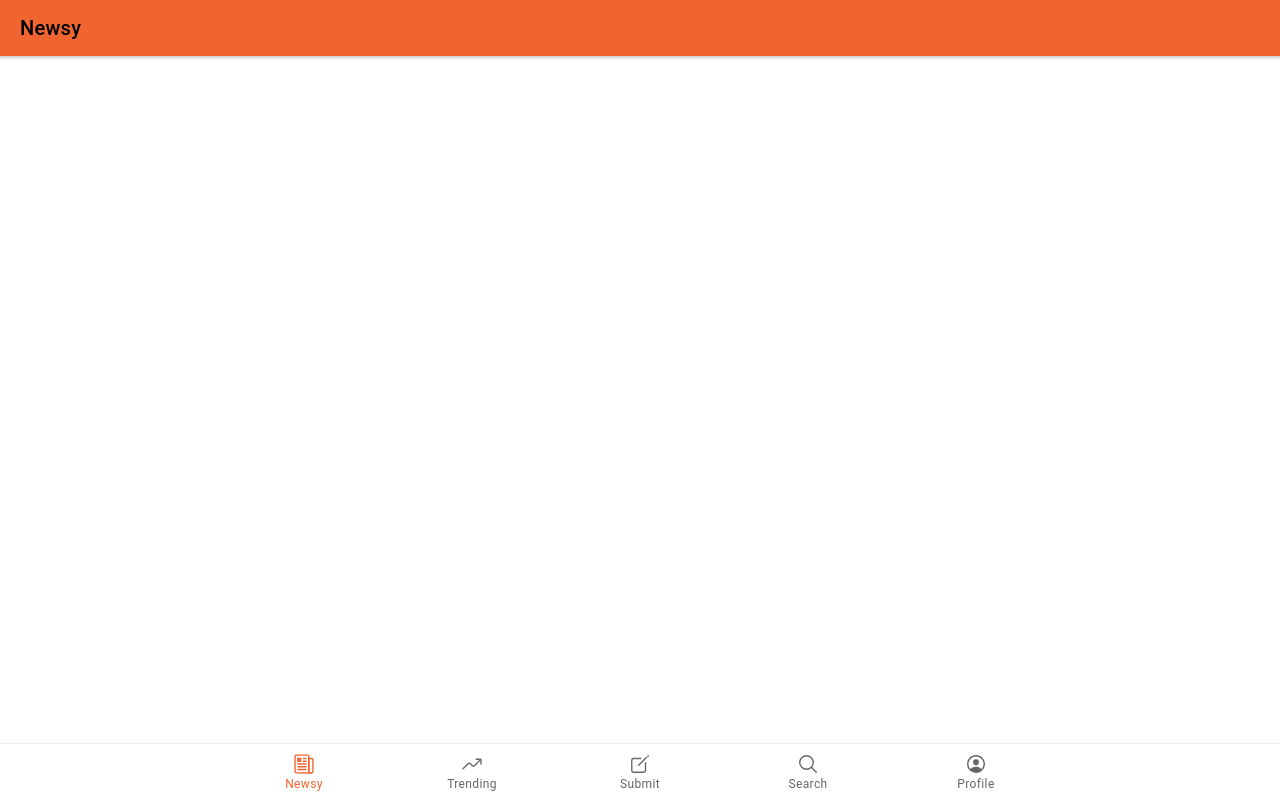
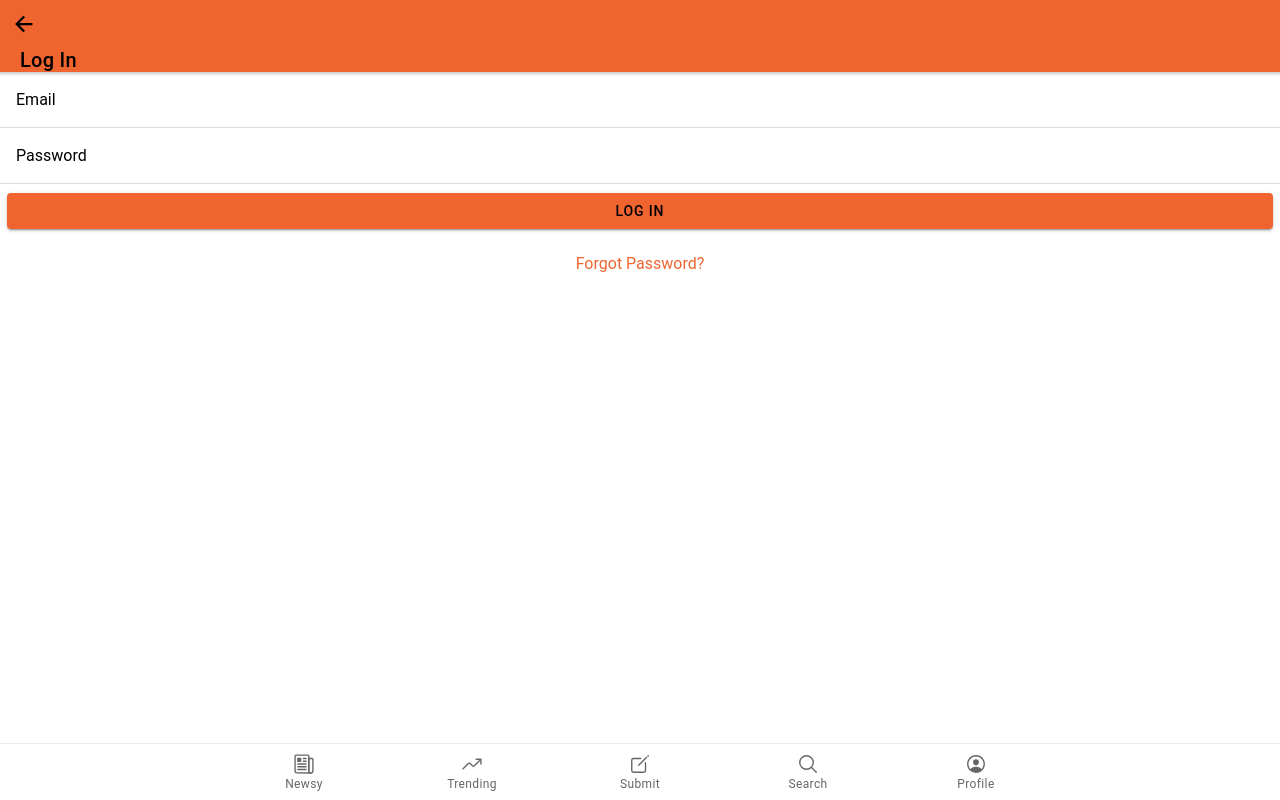
Before and after one commit to StephenY95/Newsy, a React (Create React App) app: page /login in a window 1280 px wide. Before the commit this address led to /news. Built offline with nearby package versions, Linux system fonts and the light colour scheme.

Commit message:
Add auth pages

```diff
--- a/src/App.js
+++ b/src/App.js
@@ -14,6 +14,10 @@
 import Search from './pages/Tabs/Search';
 import Submit from './pages/Tabs/Submit';
 import Profile from './pages/Tabs/Profile';
+import EditProfile from './pages/Auth/EditProfile';
+import Signup from './pages/Auth/Signup';
+import Login from './pages/Auth/Login';
+import Forgot from './pages/Auth/Forgot';
 
 /* Core CSS required for Ionic components to work properly */
 import '@ionic/react/css/core.css';
@@ -49,6 +53,10 @@
           <Route path="/search" component={Search} />
           <Route path="/profile" component={Profile} />
           <Route path="/submit" component={Submit} />
+          <Route path="/edit-profile" component={EditProfile} />
+          <Route path="/register" component={Signup} />
+          <Route path="/login" component={Login} />
+          <Route path="/forgot" component={Forgot} />
           <Route component={() => <Redirect to="/news" />} />
 
         </IonRouterOutlet>
--- /dev/null
+++ b/src/components/Header/NavHeader.js
@@ -0,0 +1,23 @@
+import React from "react";
+import {
+  IonHeader,
+  IonToolbar,
+  IonButtons,
+  IonBackButton,
+  IonTitle,
+} from "@ionic/react";
+
+const NavHeader = ({ title }) => {
+  return (
+    <IonHeader>
+      <IonToolbar color="primary">
+        <IonButtons slots="start">
+          <IonBackButton defaultHref="/" />
+        </IonButtons>
+        <IonTitle>{title}</IonTitle>
+      </IonToolbar>
+    </IonHeader>
+  );
+};
+
+export default NavHeader;
--- /dev/null
+++ b/src/pages/Auth/EditProfile.js
@@ -0,0 +1,8 @@
+import React from "react";
+import { IonPage } from "@ionic/react";
+
+const EditProfile = () => {
+  return <IonPage></IonPage>;
+};
+
+export default EditProfile;
--- /dev/null
+++ b/src/pages/Auth/Forgot.js
@@ -0,0 +1,35 @@
+import React from "react";
+import {
+  IonPage,
+  IonContent,
+  IonItem,
+  IonLabel,
+  IonInput,
+  IonRow,
+  IonCol,
+  IonButton,
+} from "@ionic/react";
+import NavHeader from "../../components/Header/NavHeader";
+
+const Forgot = () => {
+  return (
+    <IonPage>
+      <NavHeader title="Password Reset" />
+      <IonContent>
+        <IonItem lines="full">
+          <IonLabel position="floating">Email</IonLabel>
+          <IonInput name="email" type="text" required></IonInput>
+        </IonItem>
+        <IonRow>
+          <IonCol>
+            <IonButton type="submit" colors="primary" expand="block">
+              Get Reset Link
+            </IonButton>
+          </IonCol>
+        </IonRow>
+      </IonContent>
+    </IonPage>
+  );
+};
+
+export default Forgot;
--- /dev/null
+++ b/src/pages/Auth/Login.js
@@ -0,0 +1,47 @@
+import React from "react";
+import {
+  IonPage,
+  IonContent,
+  IonItem,
+  IonLabel,
+  IonInput,
+  IonRow,
+  IonCol,
+  IonButton,
+  IonRouterLink,
+} from "@ionic/react";
+import NavHeader from "../../components/Header/NavHeader";
+
+const Login = () => {
+  return (
+    <IonPage>
+      <NavHeader title="Log In" />
+      <IonContent>
+        <IonItem lines="full">
+          <IonLabel position="floating">Email</IonLabel>
+          <IonInput name="email" type="text" required></IonInput>
+        </IonItem>
+        <IonItem lines="full">
+          <IonLabel position="floating">Password</IonLabel>
+          <IonInput name="password" type="password" required></IonInput>
+        </IonItem>
+        <IonRow>
+          <IonCol>
+            <IonButton type="submit" colors="primary" expand="block">
+              Log In
+            </IonButton>
+          </IonCol>
+        </IonRow>
+        <IonRow>
+            <IonCol class="ion-text-center ion-padding-vertical">
+                <IonRouterLink routerLink={'/forgot'}>
+                    Forgot Password?
+                </IonRouterLink>
+            </IonCol>
+        </IonRow>
+      </IonContent>
+    </IonPage>
+  );
+};
+
+export default Login;
--- /dev/null
+++ b/src/pages/Auth/Signup.js
@@ -0,0 +1,34 @@
+import React from "react";
+import { IonPage, IonContent, IonItem, IonLabel, IonInput, IonRow, IonCol, IonButton } from "@ionic/react";
+import NavHeader from "../../components/Header/NavHeader";
+
+const Signup = () => {
+  return (
+    <IonPage>
+      <NavHeader title="Sign up" />
+      <IonContent>
+        <IonItem lines="full">
+          <IonLabel position="floating">Username</IonLabel>
+          <IonInput name="name" type="text" required></IonInput>
+        </IonItem>
+        <IonItem lines="full">
+          <IonLabel position="floating">Email</IonLabel>
+          <IonInput name="email" type="text" required></IonInput>
+        </IonItem>
+        <IonItem lines="full">
+          <IonLabel position="floating">Password</IonLabel>
+          <IonInput name="password" type="password" required></IonInput>
+        </IonItem>
+        <IonRow>
+            <IonCol>
+                <IonButton type="submit" colors="primary" expand="block">
+                    Sign up
+                </IonButton>
+            </IonCol>
+        </IonRow>
+      </IonContent>
+    </IonPage>
+  );
+};
+
+export default Signup;
```
